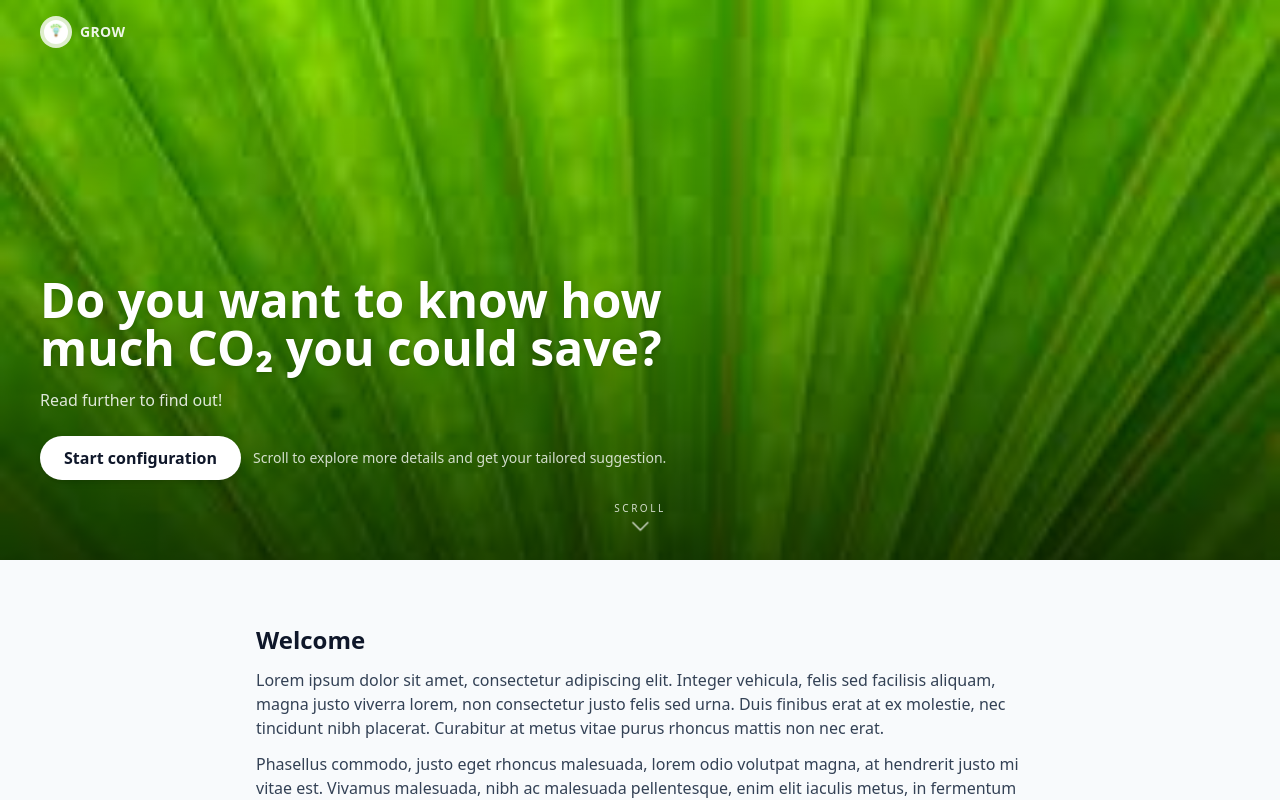
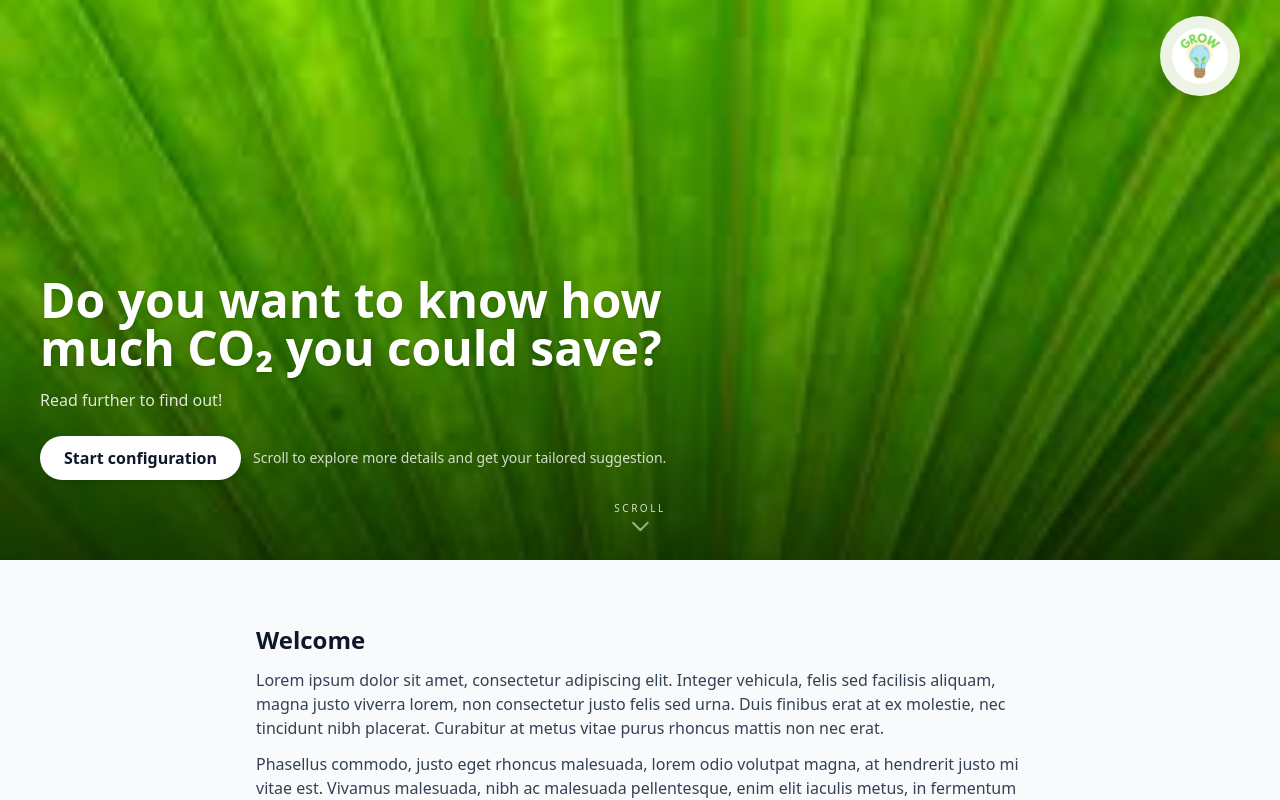
Before and after one commit to bussyyr/grow, a React (Vite) app: page / in a window 1280 px wide. Shown: the top 800 px of the page. Built offline with nearby package versions, Linux system fonts and the light colour scheme.

Commit message:
logo on the right side

```diff
--- a/src/App.jsx
+++ b/src/App.jsx
@@ -145,19 +145,16 @@ function App() {
         <div className="absolute inset-0 bg-gradient-to-t from-black/60 via-black/20 to-transparent" />
 
         <div className="absolute inset-0 flex flex-col justify-between">
-          {/* Top bar */}
-<div className="flex items-center justify-between px-6 md:px-10 pt-4">
-  <div className="flex items-center gap-2">
-    <img
-      src={logo}
-      alt="GROW logo"
-      className="h-8 w-8 rounded-full bg-white/80 p-1 object-contain"
-    />
-    <span className="text-sm font-semibold tracking-wide text-white/90 uppercase">
-      GROW
-    </span>
-  </div>
+         {/* Top bar */}
+<div className="flex items-center justify-end px-6 md:px-10 pt-4">
+  <img
+    src={logo}
+    alt="GROW logo"
+    className="h-20 w-20 rounded-full bg-white/90 p-3 shadow-xl object-contain"
+  />
 </div>
+
+
 
 
           {/* Hero content */}
```
Also changed, not shown: src/assets/logo.png.
